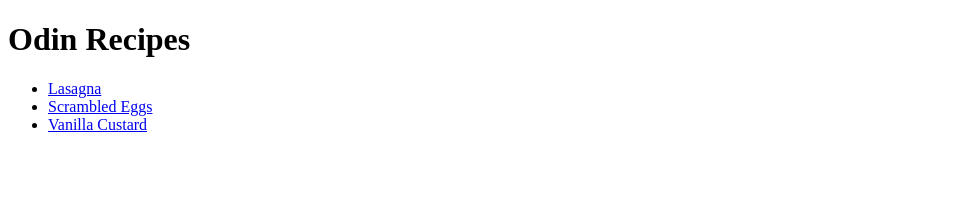
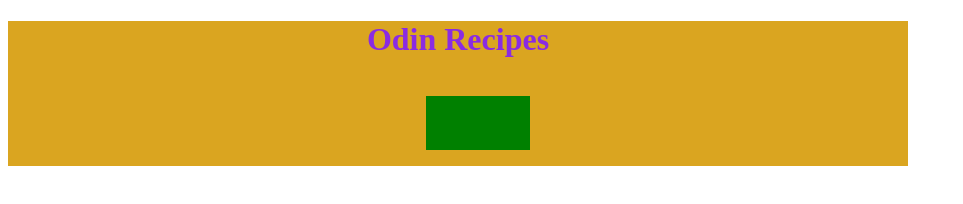
Before and after one commit to rovassy/Odin-Recipes, a plain HTML site: page index.html in a window 1280 px wide. Shown: the whole page, without its empty margins (0-963 px from the left). Drawn offline with Linux system fonts and the light colour scheme.

Commit message:
Some css styling

```diff
--- a/index.html
+++ b/index.html
@@ -4,14 +4,17 @@
     <meta charset="UTF-8">
     <meta http-equiv="X-UA-Compatible" content="IE=edge">
     <meta name="viewport" content="width=device-width, initial-scale=1.0">
+    <link rel="stylesheet" href="style.css">
     <title>Odin Recipes</title>
 </head>
 <body>
+    <div>
     <h1>Odin Recipes</h1>
     <ul>
         <li><a href="./recipes/lasagna.html">Lasagna</a></li>
         <li><a href="./recipes/scrambled-eggs.html">Scrambled Eggs</a></li>
         <li><a href="./recipes/vanilla-custard.html">Vanilla Custard</a></li>
     </ul>
+</div>
 </body>
 </html>
--- /dev/null
+++ b/style.css
@@ -0,0 +1,53 @@
+body {
+    color: blueviolet;
+    text-align: center;
+    width: 900px;
+}
+
+div {
+    background-color: goldenrod;
+
+}
+ul{
+        list-style-type:none;
+        display:inline-block;
+        justify-content: center;
+        align-items: center;
+
+    }
+
+ul li {
+
+    background-color: green;
+    color:gold;
+}
+
+a:link {
+    color: green;
+    background-color: transparent;
+    text-decoration: none;
+  }
+
+a:visited {
+    color: plum;
+    background-color: transparent;
+    text-decoration: none;
+  }
+
+a:hover {
+    color: black;
+    background-color: transparent;
+    text-decoration: underline;
+  }
+
+a:active {
+    color: darkorange;
+    background-color: transparent;
+    text-decoration: underline;
+  }
+
+img {
+    width: 300px;
+    height: auto;
+    align-items: center;
+}
```
Also changed, not shown: recipes/lasagna.html (+2 -1 lines).
